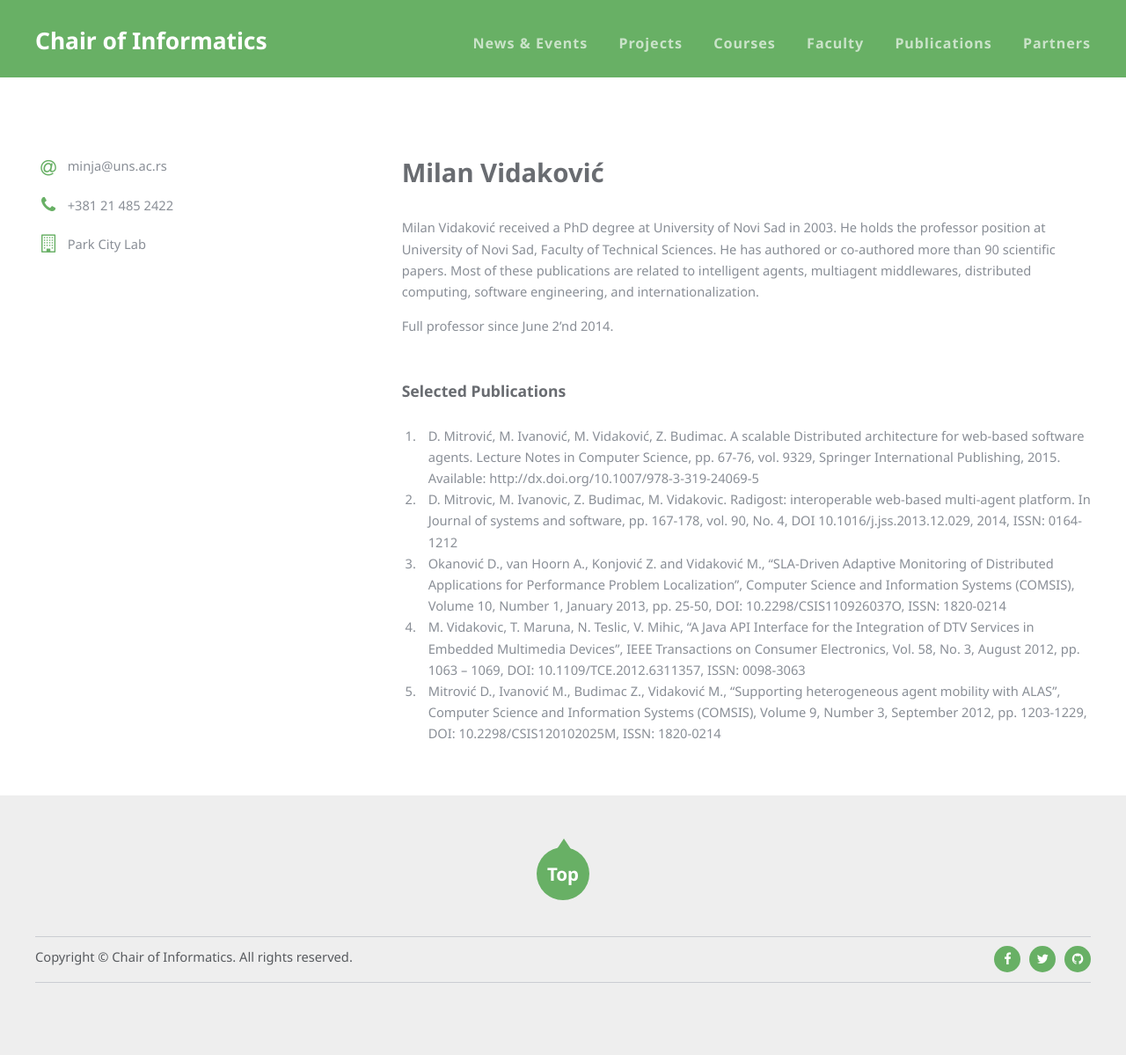
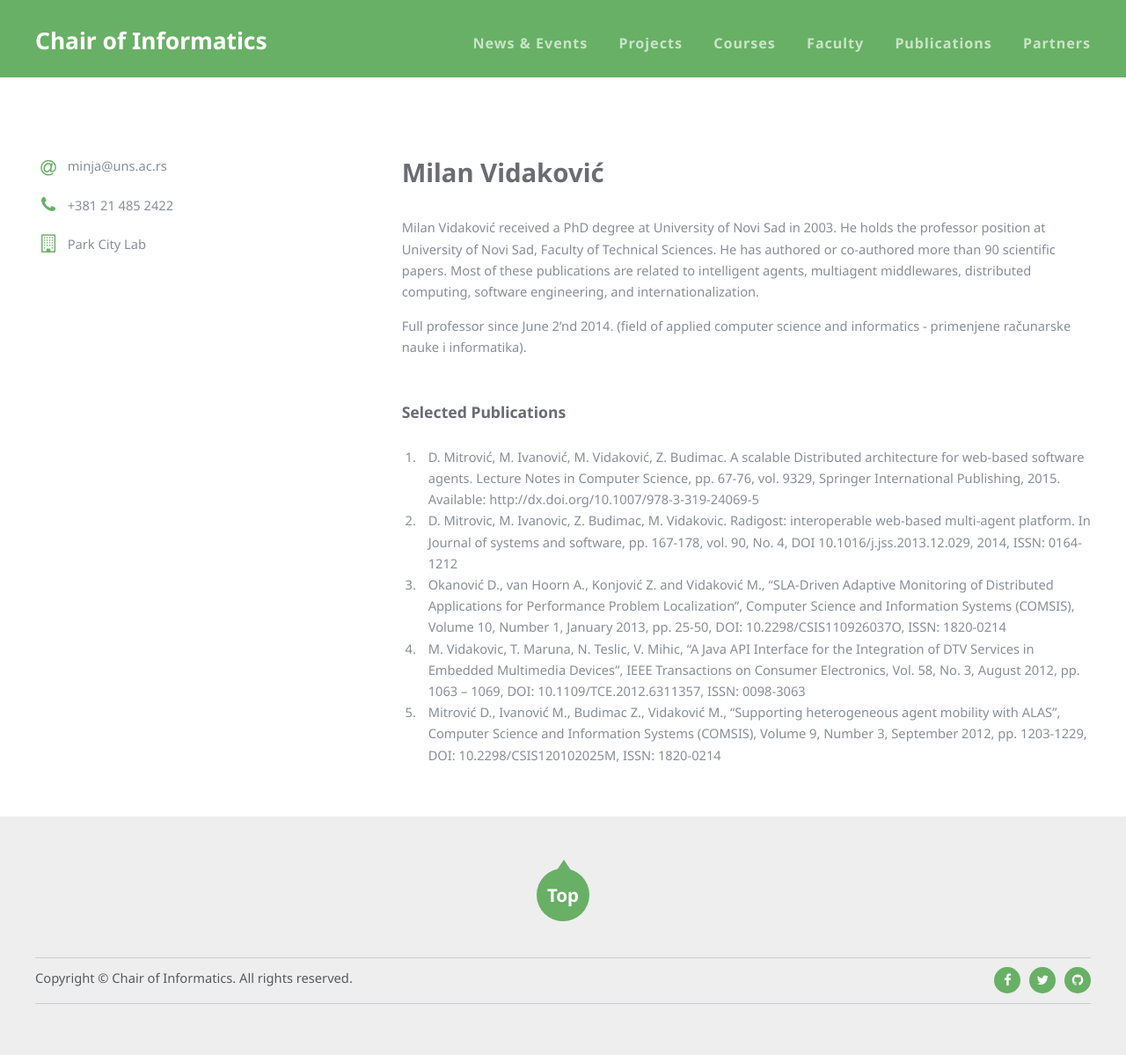
Before and after one commit to unsftn/informatika, a Jekyll site: the page built from _faculty/MilanVidakovic.md, in a window 1280 px wide. Shown: the whole page at 88% size. Built offline with Jekyll 4.4.1, drawn with Linux system fonts in a browser that asks for light colours; before the commit the page ends 1175 px from its top, so only the background shows below that.

Commit message:
Updated bio

```diff
--- a/_faculty/MilanVidakovic.md
+++ b/_faculty/MilanVidakovic.md
@@ -13,7 +13,7 @@ photo:
 
 Milan Vidaković received a PhD degree at University of Novi Sad in 2003. He holds the professor position at University of Novi Sad, Faculty of Technical Sciences. He has authored or co-authored more than 90 scientific papers. Most of these publications are related to intelligent agents, multiagent middlewares, distributed computing, software engineering, and internationalization.
 
-Full professor since June 2'nd 2014.
+Full professor since June 2'nd 2014. (field of applied computer science and informatics - primenjene računarske nauke i informatika).
 
 ### Selected Publications
 
```
